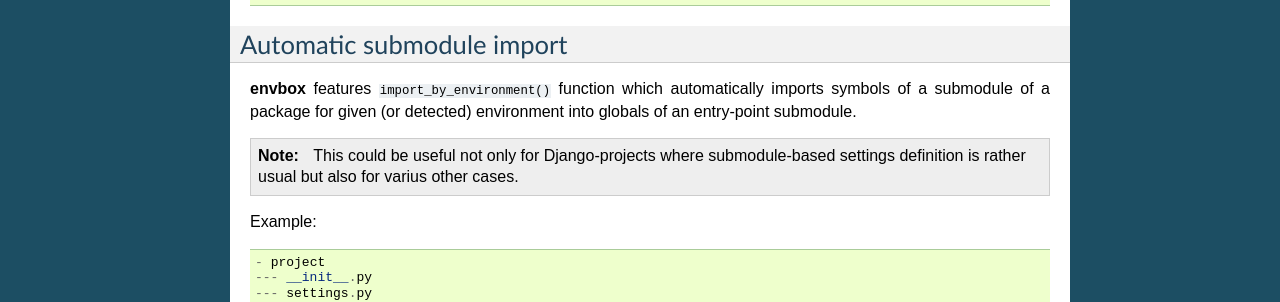
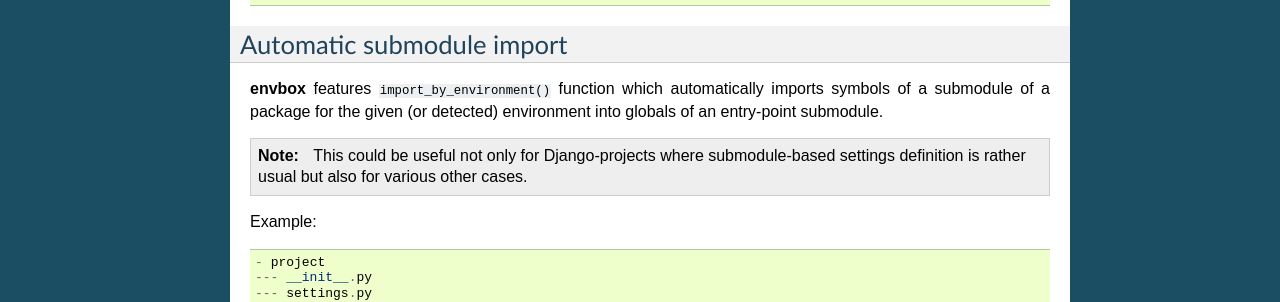
Before and after one commit to idlesign/envbox, a Sphinx documentation site: the page built from docs/source/quickstart.rst, in a window 1280 px wide. Shown: the part 786-1088 px from the top of the page. Built offline with Sphinx 7.4.7, drawn with Linux system fonts in a browser that asks for light colours.

Commit message:
Docs update.

```diff
--- a/docs/source/quickstart.rst
+++ b/docs/source/quickstart.rst
@@ -56,10 +56,10 @@
 --------------------------
 
 **envbox** features ``import_by_environment()`` function which automatically imports symbols of a submodule
-of a package for given (or detected) environment into globals of an entry-point submodule.
+of a package for the given (or detected) environment into globals of an entry-point submodule.
 
 .. note:: This could be useful not only for Django-projects where submodule-based settings definition is rather usual
-  but also for varius other cases.
+  but also for various other cases.
 
 
 Example::
```
